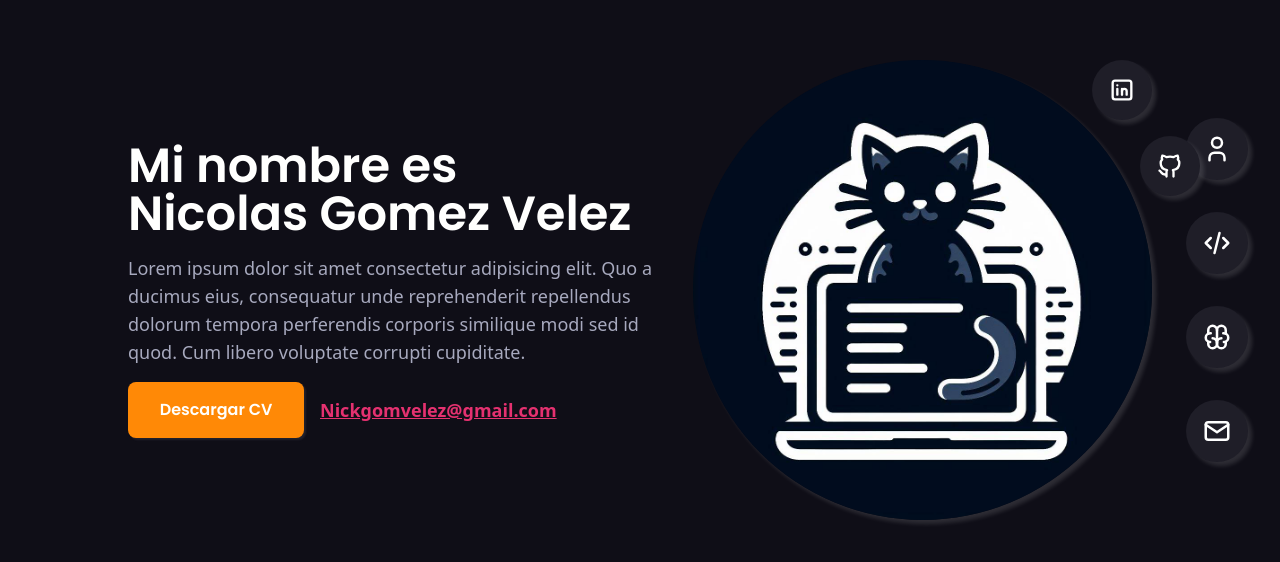
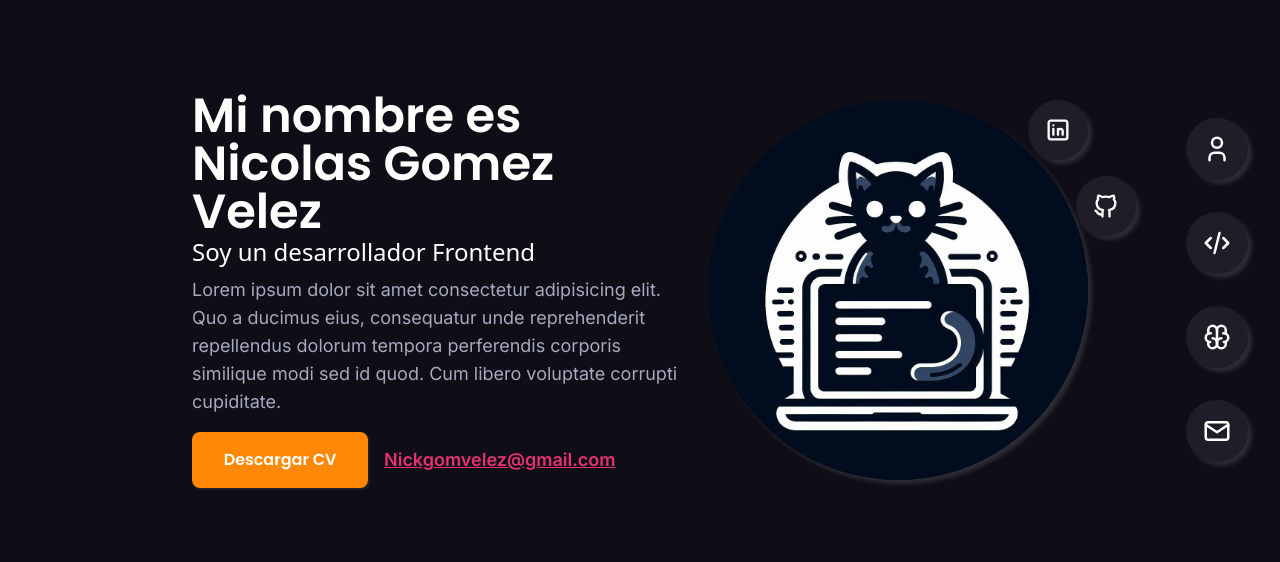
Before and after one commit to NickGV/Portafolio, a React (Vite) app: page / in a window 1280 px wide. Shown: the part 110-672 px from the top of the page. Built offline with nearby package versions, Linux system fonts and the light colour scheme.

Commit message:
change some stlyes

```diff
--- a/src/components/AboutSection.jsx
+++ b/src/components/AboutSection.jsx
@@ -4,14 +4,17 @@ import { LinkedinIcon } from "../assets/icons/LinkedinIcon";
 
 export const AboutSection = () => {
   return (
-    <section className="min-h-screen flex items-center justify-center max-w-5xl mx-auto">
-      <div className="flex justify-center items-center gap-4">
+    <section className="min-h-screen flex items-center justify-center md:max-w-4xl 2xl:max-w-5xl  mx-auto">
+      <div className="flex justify-center items-center gap-4 w-full">
         <div>
-          <h1 className="flex flex-col text-5xl font-title font-semibold text-title mb-4">
+          <h1 className="flex flex-col text-5xl font-title font-semibold text-title">
             <span> Mi nombre es</span>
             <span>Nicolas Gomez Velez</span>
           </h1>
-          <p className="text-paragraph text-lg max-w-prose mb-4">
+          <p className="font-medium text-title text-2xl mb-2">
+            Soy un desarrollador Frontend
+          </p>
+          <p className="text-paragraph font-paragraph text-lg max-w-prose mb-4">
             Lorem ipsum dolor sit amet consectetur adipisicing elit. Quo a
             ducimus eius, consequatur unde reprehenderit repellendus dolorum
             tempora perferendis corporis similique modi sed id quod. Cum libero
@@ -20,14 +23,14 @@ export const AboutSection = () => {
           <div className="flex items-center gap-4">
             <button
               type="button"
-              className="p-4 w-44 bg-button rounded-lg font-title text-title font-semibold hover:text-opacity-80 transition-all shadow-btn "
+              className="p-4 w-44 bg-button rounded-lg font-title text-title font-semibold hover:text-opacity-80 transition-all shadow-btn"
             >
               Descargar CV
             </button>
 
             <a
               href="#"
-              className="text-link-text underline font-semibold text-lg"
+              className="text-link-text underline font-semibold text-lg font-paragraph"
             >
               Nickgomvelez@gmail.com
             </a>
@@ -46,7 +49,7 @@ export const AboutSection = () => {
               className="relative group text-white hover:text-link-text  hover:scale-110 transition-all p-4 bg-card-background shadow-custom rounded-full mb-4"
             >
               <LinkedinIcon />
-              <span className="absolute left-16 top-1/2 transform -translate-y-1/2 px-2 py-1 text-paragraph rounded opacity-0 group-hover:opacity-100 transition-opacity font-semibold">
+              <span className="absolute left-16 top-1/2 transform -translate-y-1/2 px-2 py-1 text-paragraph rounded opacity-0 group-hover:opacity-100 transition-opacity font-semibold font-paragraph">
                 LinkedIn
               </span>
             </a>
@@ -56,7 +59,7 @@ export const AboutSection = () => {
               className="group text-white hover:text-link-text hover:scale-110 transition-all p-4 bg-card-background shadow-custom rounded-full mb-4 absolute -right-12"
             >
               <GitHubIcon />
-              <span className="absolute left-16 top-1/2 transform -translate-y-1/2 px-2 py-1 text-paragraph rounded opacity-0 group-hover:opacity-100 transition-opacity font-semibold">
+              <span className="absolute left-16 top-1/2 transform -translate-y-1/2 px-2 py-1 text-paragraph rounded opacity-0 group-hover:opacity-100 transition-opacity font-semibold font-paragraph">
                 GitHub
               </span>
             </a>
--- a/src/components/NavBar.jsx
+++ b/src/components/NavBar.jsx
@@ -6,7 +6,7 @@ import { ContactIcon } from "../assets/icons/ContactIcon";
 export const NavBar = () => {
   return (
     <nav className="flex flex-col fixed right-0 min-h-screen items-center justify-center mr-8">
-      <div>
+      <div className="font-paragraph">
         <ul className="flex flex-col gap-8 ">
           <li className="group relative p-4 bg-card-background rounded-full shadow-custom active:translate-x-2 active:translate-y-2 active:shadow-custom-hover transition-all text-white  hover:text-orange-600 cursor-pointer">
             <a href="#">
```
